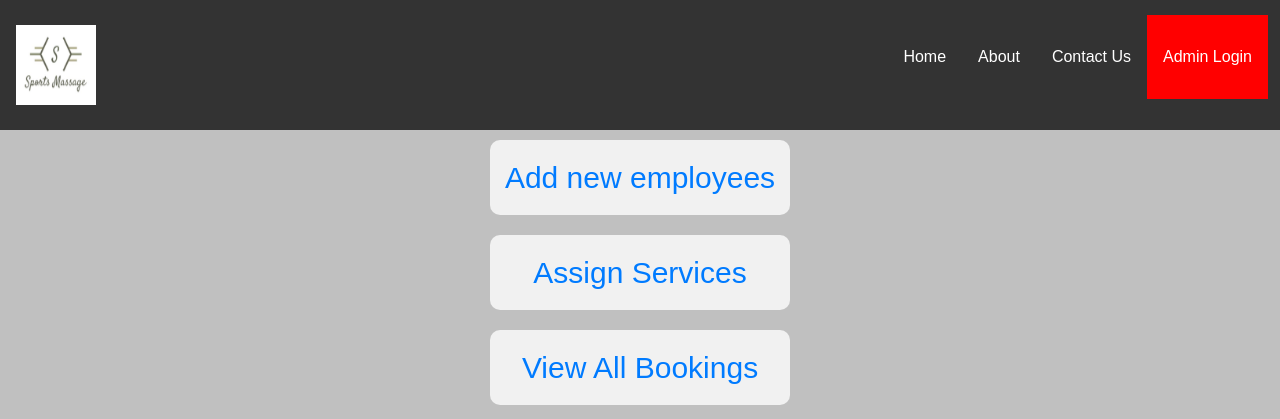
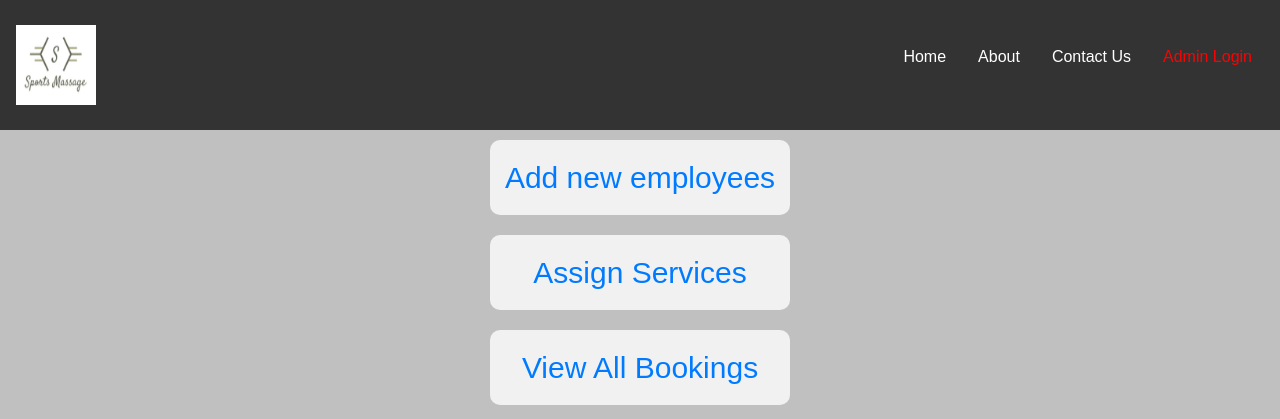
Before and after one commit to AnitaAnnaStephen/COMP606A1P2, a PHP site: page /AdminHome.php in a window 1280 px wide, with the pointer over the restyled element. Shown: the top 419 px of the page. Run offline with PHP 8.4, Linux system fonts and the light colour scheme.

Commit message:
Changed styling for header

```diff
--- a/Assignment1Part3/heading.php
+++ b/Assignment1Part3/heading.php
@@ -29,7 +29,7 @@ body {
 
 
 .navbar a:hover, .dropdown:hover .dropbtn {
-  background-color: red;
+  color: red;
 }
 
 </style>
```
